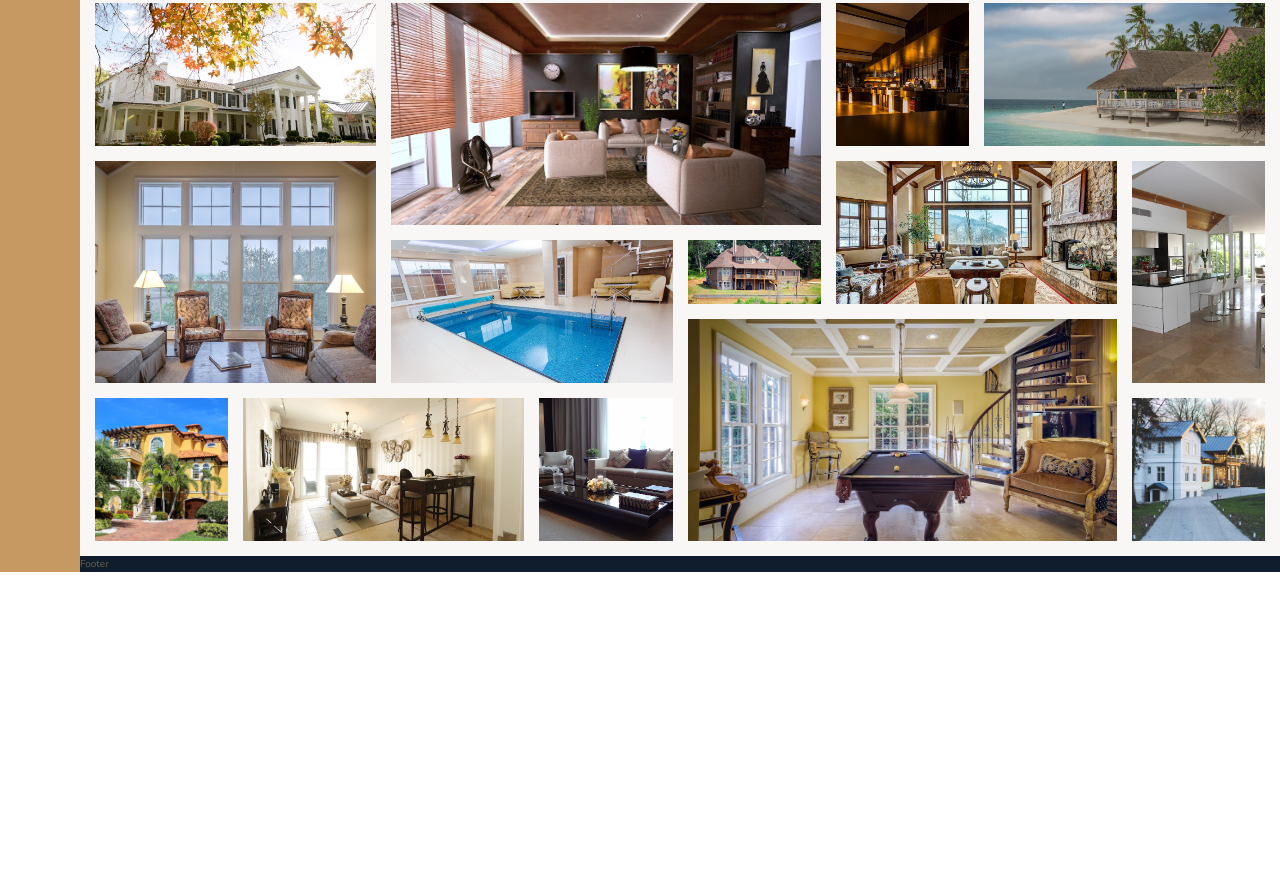
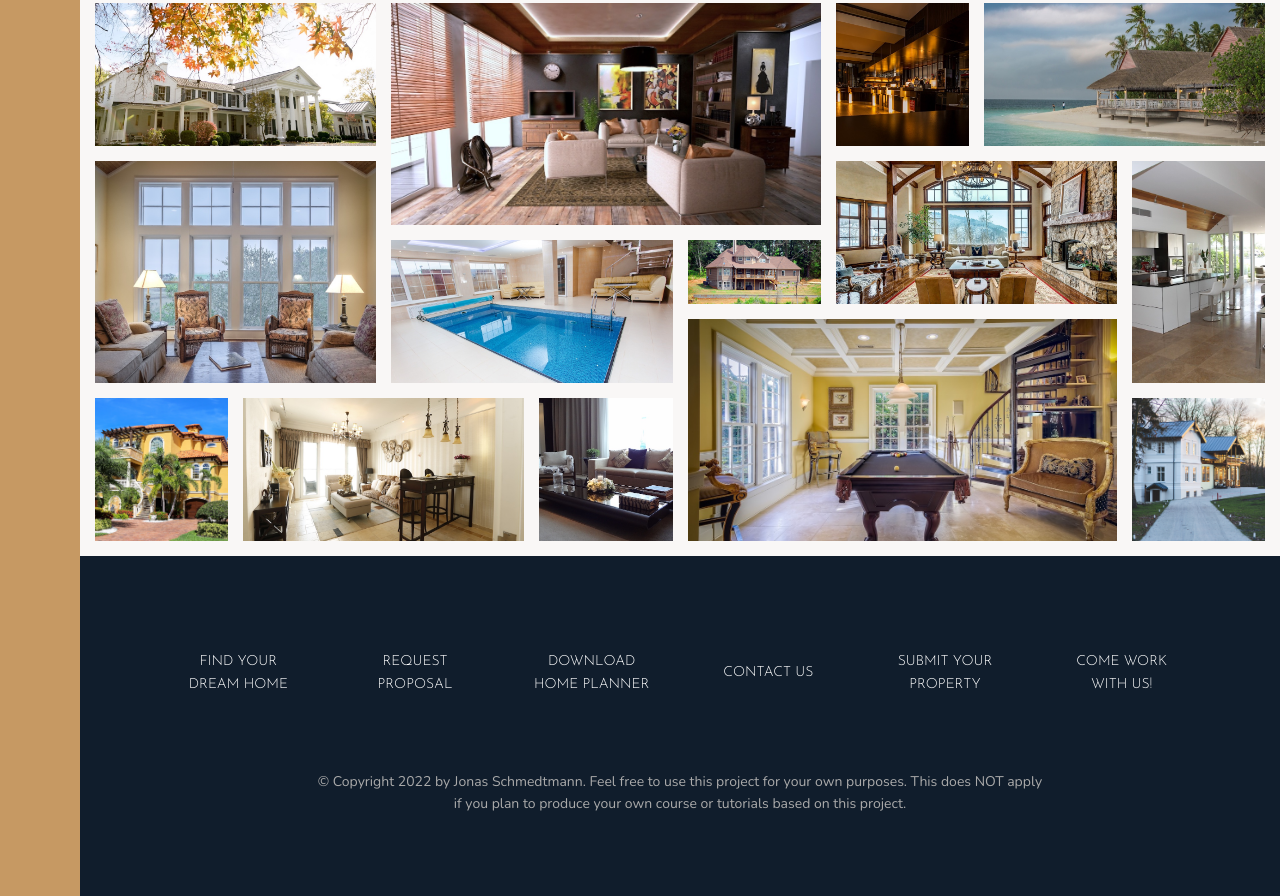
Before and after one commit to lavet13/nexter-scss-grid, a website: page index.html in a window 1280 px wide. Shown: the part 3084-3980 px from the top of the page. Before the commit the page ends 3656 px from the top, so only its background shows below. Drawn offline with nearby package versions, Linux system fonts and the light colour scheme.

Commit message:
116l building the footer

```diff
--- a/index.html
+++ b/index.html
@@ -330,7 +330,18 @@
         </section>
 
         <footer class="footer">
-            Footer
+            <ul class="nav">
+                <li class="nav__item"><a href="#" class="nav__link">Find your dream home</a></li>
+                <li class="nav__item"><a href="#" class="nav__link">Request proposal</a></li>
+                <li class="nav__item"><a href="#" class="nav__link">Download home planner</a></li>
+                <li class="nav__item"><a href="#" class="nav__link">Contact us</a></li>
+                <li class="nav__item"><a href="#" class="nav__link">Submit your property</a></li>
+                <li class="nav__item"><a href="#" class="nav__link">Come work with us!</a></li>
+            </ul>
+
+            <p class="copyright">
+                &copy; Copyright 2022 by Jonas Schmedtmann. Feel free to use this project for your own purposes. This does NOT apply if you plan to produce your own course or tutorials based on this project.
+            </p>
         </footer>
 
     </body>
--- /dev/null
+++ b/sass/components/_nav.scss
@@ -0,0 +1,33 @@
+.nav {
+    list-style: none;
+
+    display: grid;
+    grid-template-columns: repeat(auto-fit, minmax(15rem, 1fr));
+    grid-gap: 2rem;
+
+    &__link:link,
+    &__link:visited {
+        display: flex;
+        align-items: center;
+        justify-content: center;
+        padding: 1.5rem;
+
+        width: 100%; // !!
+        height: 100%; // !!
+
+        font-size: 1.4rem;
+        color: $color-white;
+        text-decoration: none;
+        font-family: $font-display;
+        text-transform: uppercase;
+        text-align: center;
+
+        transition: all .2s;
+    }
+
+    &__link:hover,
+    &__link:active {
+        background-color: rgba($color-white, .05);
+        transform: translateY(-3px);
+    }
+}
--- a/sass/layout/_footer.scss
+++ b/sass/layout/_footer.scss
@@ -2,4 +2,13 @@
     background-color: $color-secondary;
 
     grid-column: full-start / full-end;
+    padding: 8rem;
 }
+
+.copyright {
+    font-size: 1.4rem;
+    color: $color-grey-light-2;
+    margin: 6rem auto 0;
+    text-align: center;
+    width: 70%;
+}
--- a/sass/main.scss
+++ b/sass/main.scss
@@ -12,6 +12,7 @@
 @import "components/button";
 @import "components/feature";
 @import "components/home";
+@import "components/nav";
 
 @import "layout/container";
 @import "layout/features";
```
Also changed, not shown: css/style.css.
